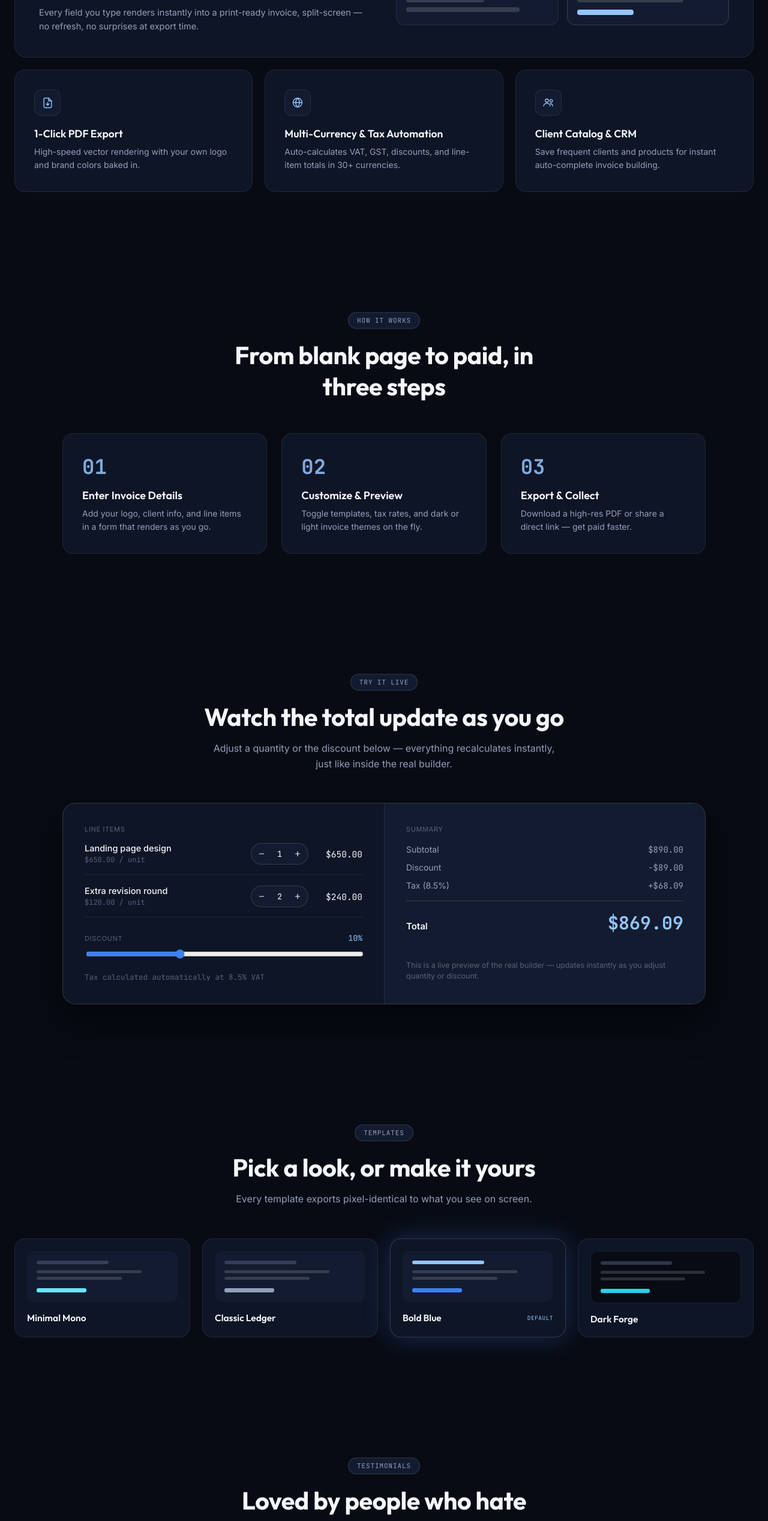
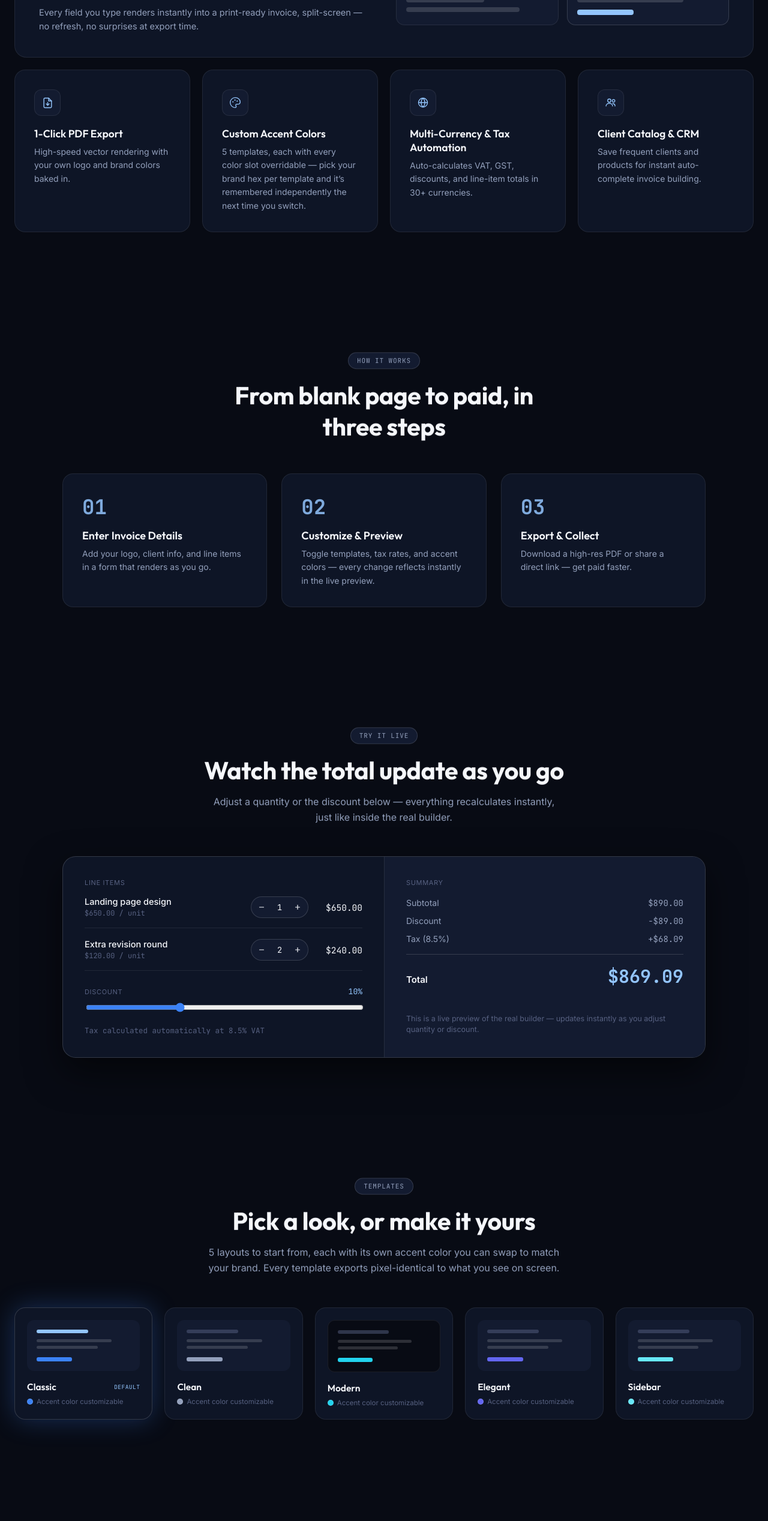
Before and after one commit to Devansh-Kumar-Saini/SleekInvoice---Generate-Elegant-Invoices-in-Seconds, a React (Vite) app in the folder Website/: page / in a window 1280 px wide. Shown: the part 1321-3856 px from the top of the page at 60% size. Built offline with nearby package versions, Linux system fonts and the light colour scheme.

Commit message:
Websites Feature Update

```diff
--- a/Website/src/components/Features.jsx
+++ b/Website/src/components/Features.jsx
@@ -1,13 +1,18 @@
 import React from 'react'
 import SectionHeading from './SectionHeading'
 import Reveal from './Reveal'
-import { GridIcon, DocIcon, GlobeIcon, UsersIcon } from './Icons'
+import { GridIcon, DocIcon, GlobeIcon, UsersIcon, PaletteIcon } from './Icons'
 
 const SMALL_FEATURES = [
   {
     Icon: DocIcon,
     title: '1-Click PDF Export',
     body: 'High-speed vector rendering with your own logo and brand colors baked in.',
+  },
+  {
+    Icon: PaletteIcon,
+    title: 'Custom Accent Colors',
+    body: '5 templates, each with every color slot overridable — pick your brand hex per template and it’s remembered independently the next time you switch.',
   },
   {
     Icon: GlobeIcon,
--- a/Website/src/components/Icons.jsx
+++ b/Website/src/components/Icons.jsx
@@ -178,3 +178,14 @@ export function PlusIcon({ size = 12 }) {
     </svg>
   )
 }
+
+export function PaletteIcon({ size = 20 }) {
+  return (
+    <svg width={size} height={size} viewBox="0 0 24 24" fill="none" stroke="currentColor" strokeWidth="1.6" strokeLinecap="round" strokeLinejoin="round">
+      <path d="M12 2a10 10 0 100 20c1.1 0 2-.9 2-2 0-.5-.2-1-.5-1.4-.3-.4-.5-.9-.5-1.4 0-1.1.9-2 2-2h2.3A4.7 4.7 0 0022 10.7C22 5.9 17.5 2 12 2z" />
+      <circle cx="7.5" cy="10.5" r="1.3" fill="currentColor" stroke="none" />
+      <circle cx="11.5" cy="7" r="1.3" fill="currentColor" stroke="none" />
+      <circle cx="16" cy="9" r="1.3" fill="currentColor" stroke="none" />
+    </svg>
+  )
+}
--- a/Website/src/components/Templates.jsx
+++ b/Website/src/components/Templates.jsx
@@ -9,8 +9,8 @@ export default function Templates() {
       <SectionHeading
         eyebrow="Templates"
         title="Pick a look, or make it yours"
-        subtitle="Every template exports pixel-identical to what you see on screen."
-        maxWidth={600}
+        subtitle="5 layouts to start from, each with its own accent color you can swap to match your brand. Every template exports pixel-identical to what you see on screen."
+        maxWidth={620}
       />
       <Reveal delay={1} style={{ display: 'grid', gridTemplateColumns: 'repeat(auto-fit,minmax(230px,1fr))', gap: 20 }}>
         {TEMPLATES.map((t) => (
@@ -36,6 +36,10 @@ export default function Templates() {
                 <span style={{ fontFamily: "'JetBrains Mono',monospace", fontSize: 9.5, letterSpacing: '.05em', color: 'var(--blue-ink)', textTransform: 'uppercase' }}>{t.badge}</span>
               )}
             </div>
+            <div style={{ display: 'flex', alignItems: 'center', gap: 6, marginTop: 8 }}>
+              <span style={{ width: 10, height: 10, borderRadius: '50%', background: t.accent, border: '1px solid var(--border-hair-strong)', flexShrink: 0 }} />
+              <span style={{ fontSize: 11.5, color: 'var(--text-tertiary)' }}>Accent color customizable</span>
+            </div>
           </div>
         ))}
       </Reveal>
--- a/Website/src/data/content.js
+++ b/Website/src/data/content.js
@@ -23,7 +23,7 @@ export const HOW_IT_WORKS = [
   {
     num: '02',
     title: 'Customize & Preview',
-    body: 'Toggle templates, tax rates, and dark or light invoice themes on the fly.',
+    body: 'Toggle templates, tax rates, and accent colors — every change reflects instantly in the live preview.',
   },
   {
     num: '03',
@@ -33,10 +33,11 @@ export const HOW_IT_WORKS = [
 ]
 
 export const TEMPLATES = [
-  { name: 'Minimal Mono', accent: 'var(--cyan-ink)', surface: 'var(--bg-surface-2)' },
-  { name: 'Classic Ledger', accent: 'var(--text-secondary)', surface: 'var(--bg-surface-2)' },
-  { name: 'Bold Blue', accent: 'var(--blue)', surface: 'var(--bg-surface-2)', highlighted: true, badge: 'Default' },
-  { name: 'Dark Forge', accent: 'var(--cyan)', surface: 'var(--bg-canvas)', bordered: true },
+  { name: 'Classic', accent: 'var(--blue)', surface: 'var(--bg-surface-2)', highlighted: true, badge: 'Default' },
+  { name: 'Clean', accent: 'var(--text-secondary)', surface: 'var(--bg-surface-2)' },
+  { name: 'Modern', accent: 'var(--cyan)', surface: 'var(--bg-canvas)', bordered: true },
+  { name: 'Elegant', accent: 'var(--indigo)', surface: 'var(--bg-surface-2)' },
+  { name: 'Sidebar', accent: 'var(--cyan-ink)', surface: 'var(--bg-surface-2)' },
 ]
 
 export const TESTIMONIALS = [
```
